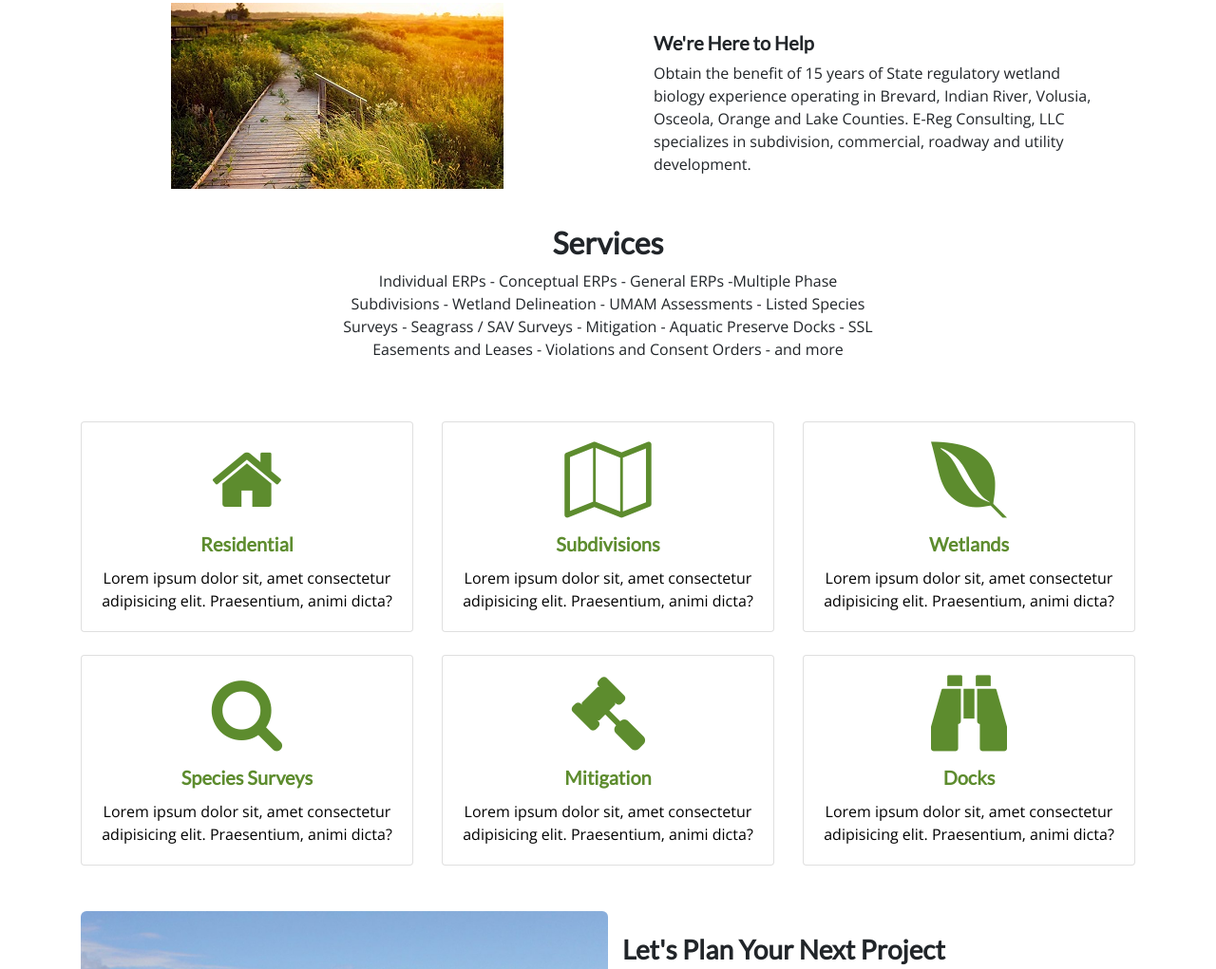
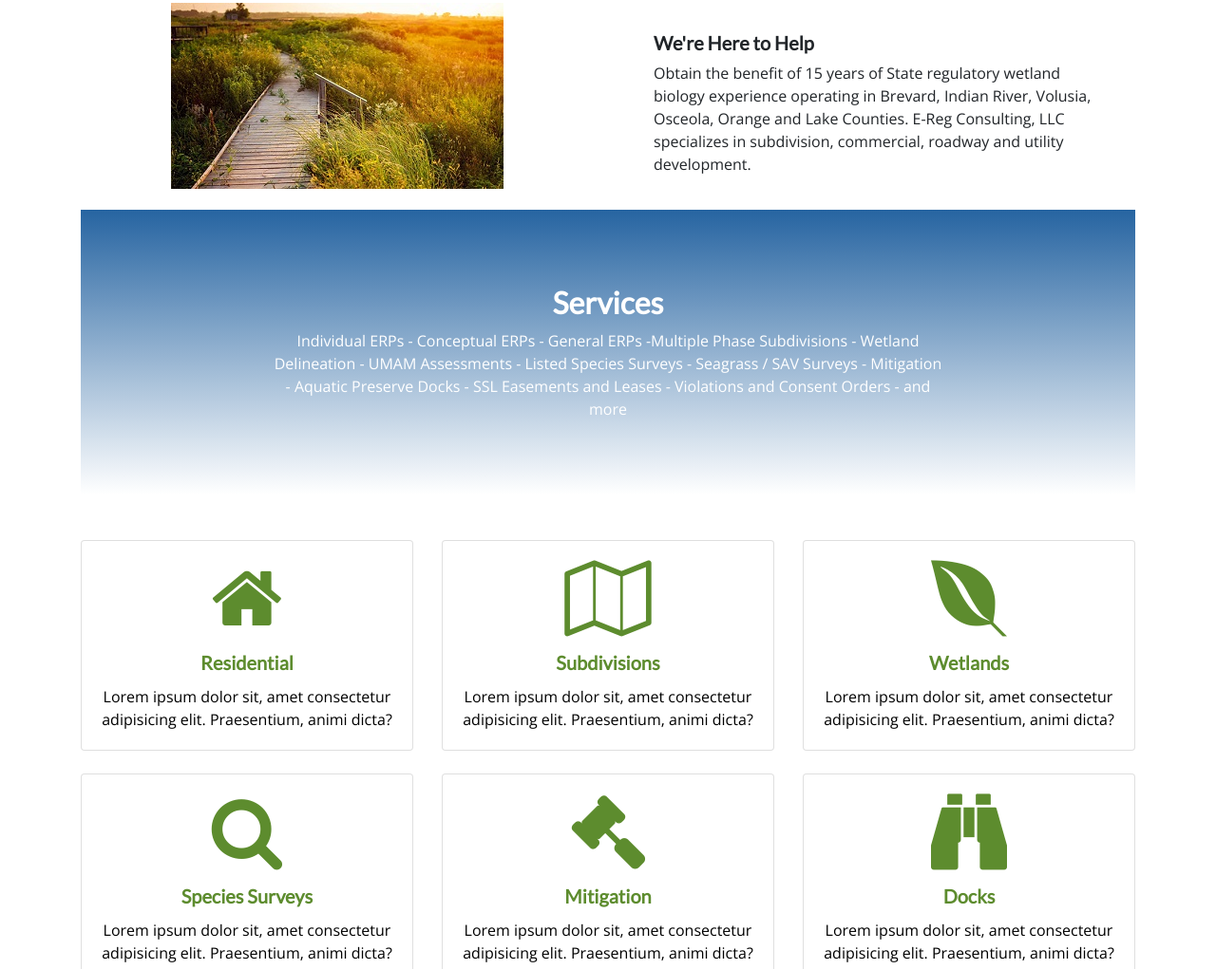
Before and after one commit to casey-cook/eregconsulting, a website: page index.html in a window 1280 px wide. Shown: the part 685-1706 px from the top of the page at 95% size. Drawn offline with nearby package versions, Linux system fonts and the light colour scheme.

Commit message:
edited Services section, height, background gradient

```diff
--- a/css/styles.css
+++ b/css/styles.css
@@ -89,9 +89,12 @@ a:hover {
 
 .services {
   text-align: center;
-  width: 80%;
+  width: 100%;
+  height: 300px;
   margin: 0px auto;
   margin-top: 20px;
+  background-image: linear-gradient(#2664A1, white);
+  color: white;
 }
 
 .card {
--- a/index.html
+++ b/index.html
@@ -66,7 +66,7 @@
       </div>
     </div>
       <div class="row row-content services pt-3" id="services">
-        <div class="col-sm-12 col-md-8 col-9 mx-auto">
+        <div class="col-sm-12 col-md-8 col-9 mx-auto my-auto">
           <h2>Services</h2>
           <p>Individual ERPs - Conceptual ERPs - General ERPs -Multiple Phase Subdivisions - Wetland Delineation - UMAM Assessments - Listed Species Surveys - Seagrass / SAV Surveys - Mitigation - Aquatic Preserve Docks - SSL Easements and Leases - Violations and Consent Orders - and more
         </div>
```
